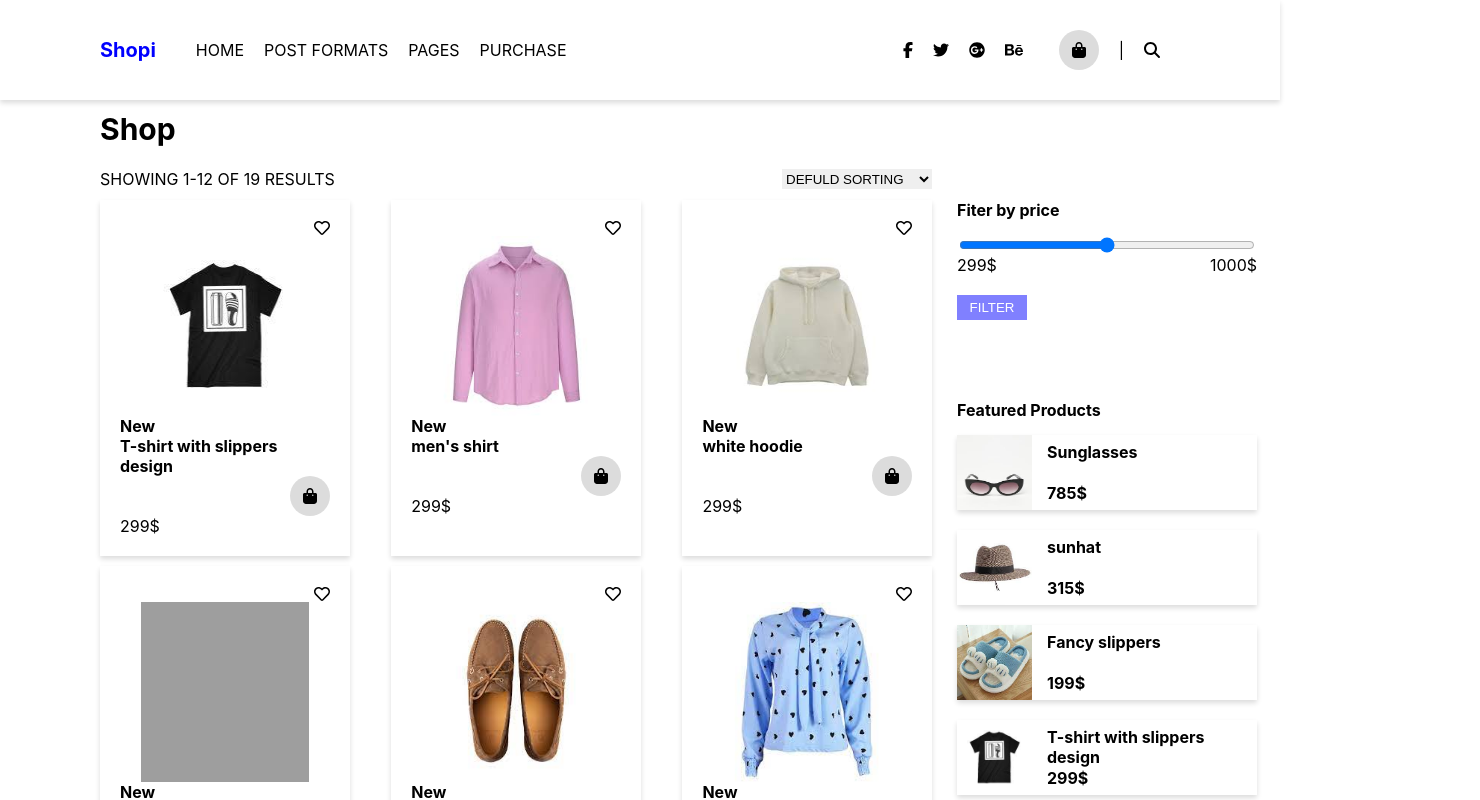
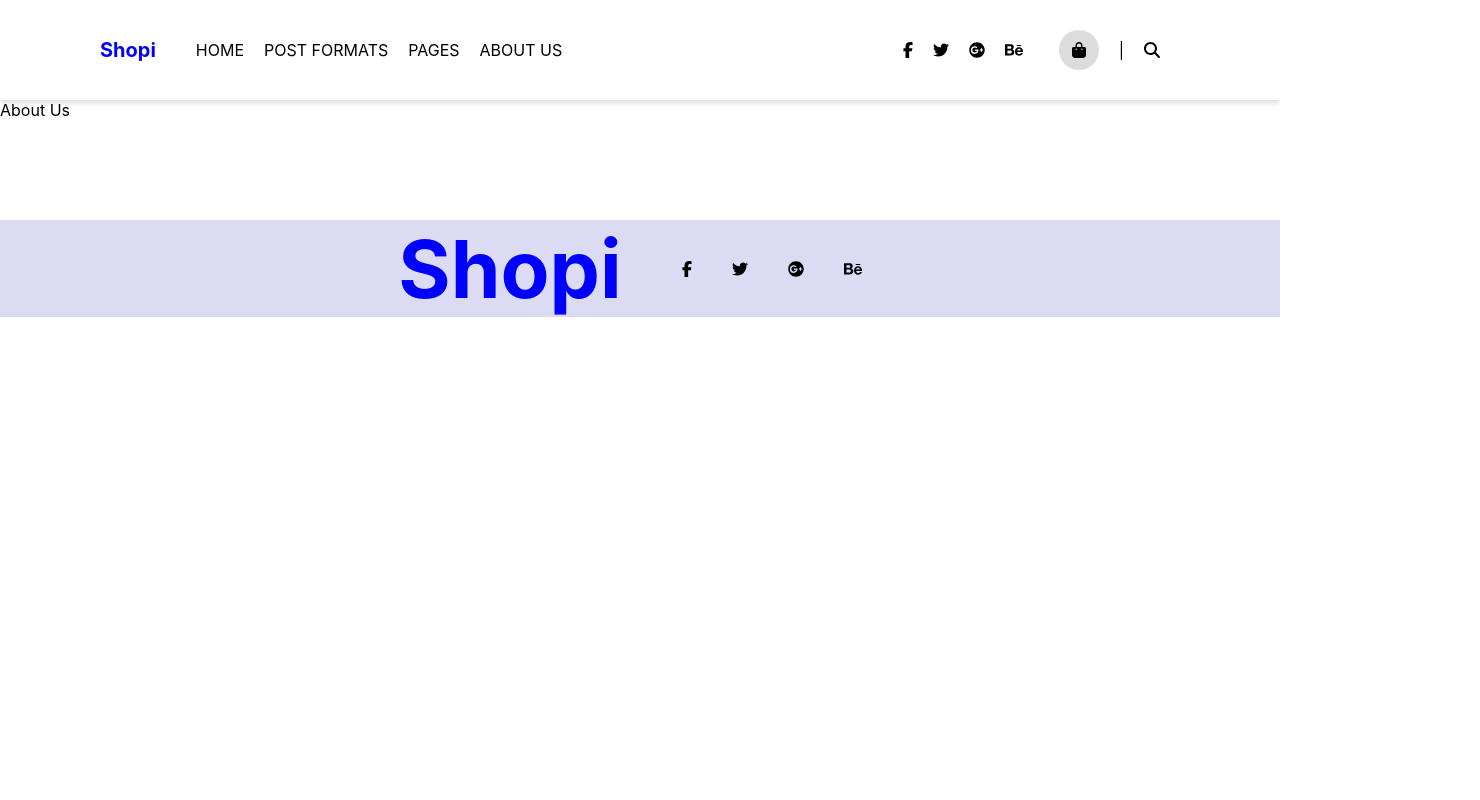
Before and after one commit to faeghehmohammadian/shop-web-1, a React (Create React App) app: page /about in a window 1280 px wide. Shown: the top 800 px of the page, 1480 px wide, since content can reach past the window. Built offline with nearby package versions, Linux system fonts and the light colour scheme; grey boxes are pictures that could not be loaded.

Commit message:
add roters

```diff
--- a/package.json
+++ b/package.json
@@ -14,6 +14,7 @@
     "react-dom": "^18.2.0",
     "react-icons": "^4.12.0",
     "react-native-ionicons": "^4.6.5",
+    "react-router-dom": "^6.21.1",
     "react-scripts": "5.0.1",
     "web-vitals": "^2.1.4"
   },
--- a/src/App.js
+++ b/src/App.js
@@ -1,11 +1,16 @@
 
 import './App.css';
+import AboutUS from './pages/aboutus/AboutUs';
 import Home from './pages/home/Home';
+import {Route,Routes} from "react-router-dom"
 
 function App() {
   return (
     <div className="App">
-      <Home />
+      <Routes>
+        <Route path="/" element={<Home/>}/>
+        <Route path="/about" element={<AboutUS/>}/>
+      </Routes>
     </div>
   );
 }
--- a/src/components/footer/footer.module.css
+++ b/src/components/footer/footer.module.css
@@ -6,6 +6,7 @@
     display: flex;
     flex-direction: row;
     justify-content: center;
+    margin-top: 100px;
 }
 .container ul{
     display: flex;
--- a/src/components/navbar/Navbar.jsx
+++ b/src/components/navbar/Navbar.jsx
@@ -2,7 +2,7 @@ import styled from './navbar.module.css'
 import { FontAwesomeIcon } from '@fortawesome/react-fontawesome';
 import { faFacebookF, faTwitter, faGooglePlus, faBehance } from '@fortawesome/free-brands-svg-icons';
 import { faBagShopping, faMagnifyingGlass, faBars, faShare } from '@fortawesome/free-solid-svg-icons';
-
+import { Link } from "react-router-dom"
 function Navbar() {
     return (
         <div className={styled.header}>
@@ -10,10 +10,18 @@ function Navbar() {
                 <li className={styled.shopi}>Shopi</li>
                 <div className={styled.menu}>
                     <ul>
-                        <li>HOME</li>
+                        <li>
+                            <Link to="/">
+                                HOME
+                            </Link>
+                        </li>
                         <li>POST FORMATS</li>
                         <li>PAGES</li>
-                        <li>PURCHASE</li>
+                        <li>
+                            <Link to="/about">
+                                ABOUT US
+                            </Link>
+                        </li>
                     </ul>
                     <div className={styled.mobileMenu}>
                         <FontAwesomeIcon icon={faBars} />
@@ -25,10 +33,26 @@ function Navbar() {
             <div className={styled.rightSide}>
                 <div className={styled.socialIcon}>
                     <ul>
-                        <li><FontAwesomeIcon icon={faFacebookF} /></li>
-                        <li><FontAwesomeIcon icon={faTwitter} /></li>
-                        <li><FontAwesomeIcon icon={faGooglePlus} /></li>
-                        <li><FontAwesomeIcon icon={faBehance} /></li>
+                        <li>
+                            <Link to="https://www.facebook.com/">
+                                <FontAwesomeIcon icon={faFacebookF} />
+                            </Link>
+                        </li>
+                        <li>
+                            <Link to="https://twitter.com/">
+                                <FontAwesomeIcon icon={faTwitter} />
+                            </Link>
+                        </li>
+                        <li>
+                            <Link to="https://support.google.com/answer/2451065?hl=en">
+                                <FontAwesomeIcon icon={faGooglePlus} />
+                            </Link>
+                        </li>
+                        <li>
+                            <Link to="https://www.behance.net/gallery/58902999/Login">
+                                <FontAwesomeIcon icon={faBehance} />
+                            </Link>
+                        </li>
                     </ul>
                     <div className={styled.socialIconMobile}>
                         <FontAwesomeIcon icon={faShare} />
--- a/src/index.css
+++ b/src/index.css
@@ -16,3 +16,7 @@ h1,h2,h3,h4,h5,h6,p,ul{
   margin: 0;
   padding: 0;
 }
+a{
+  text-decoration: none;
+  color: black;
+}
--- a/src/index.js
+++ b/src/index.js
@@ -3,11 +3,13 @@ import ReactDOM from 'react-dom/client';
 import './index.css';
 import App from './App';
 import reportWebVitals from './reportWebVitals';
-
+import { BrowserRouter } from 'react-router-dom';
 const root = ReactDOM.createRoot(document.getElementById('root'));
 root.render(
   <React.StrictMode>
-    <App />
+    <BrowserRouter>
+      <App />
+    </BrowserRouter>
   </React.StrictMode>
 );
 
--- /dev/null
+++ b/src/pages/aboutus/AboutUs.jsx
@@ -0,0 +1,14 @@
+import Footer from "../../components/footer/Footer";
+import Navbar from "../../components/navbar/Navbar";
+import styled from "./aboutus.module.css"
+
+function AboutUS() {
+    return (
+        <div className={styled.container}>
+            <Navbar />
+            About Us
+            <Footer/>
+        </div>
+    )
+}
+export default AboutUS;
```
Also changed, not shown: src/pages/aboutus/aboutus.module.css (added), 1 other file (tests, documents, lock files or other folders).
